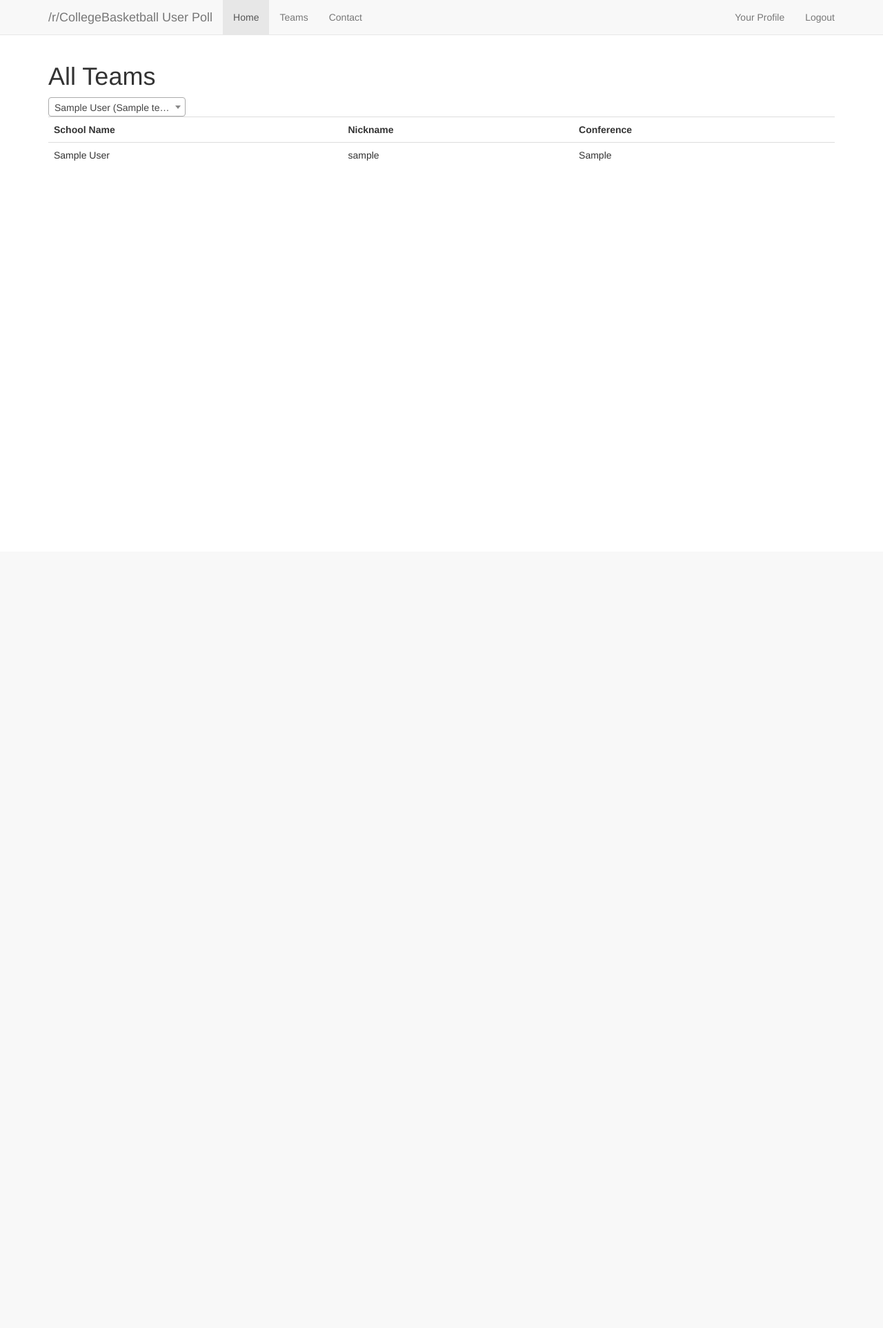
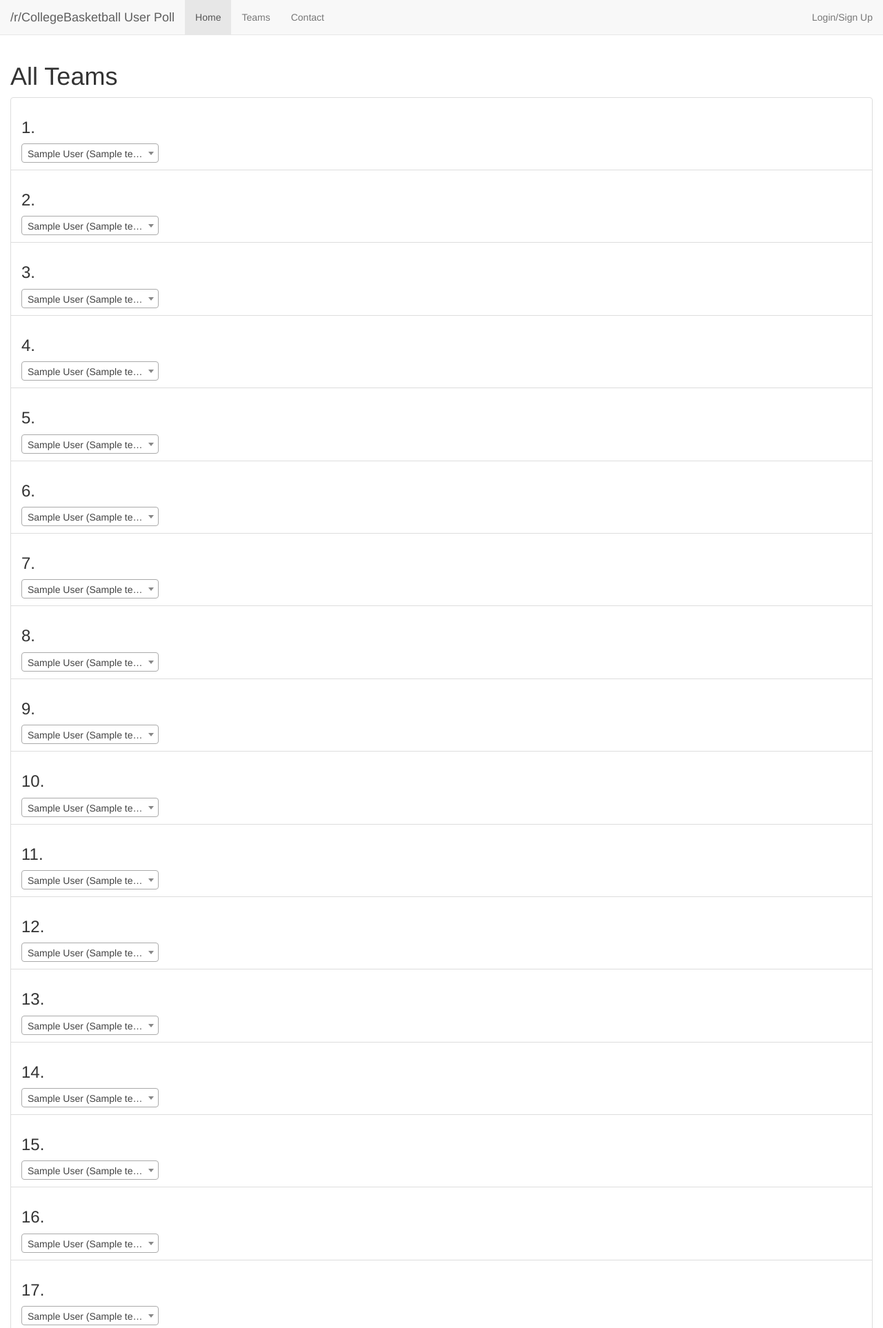
Before and after one commit to brandonsato/cbbpoll, a Flask app: page /teams in a window 1280 px wide. Shown: the top 1926 px of the page at 69% size. Before the commit the page ends 233 px from the top, so only its background shows below. Run offline with Flask 2, Linux system fonts and the light colour scheme; tables that the repository leaves empty hold one stand-in row (values such as "Sample post"); some libraries are stand-ins or nearby versions.

Commit message:
25 team selectors

```diff
--- a/cbbpoll/templates/base.html
+++ b/cbbpoll/templates/base.html
@@ -19,7 +19,7 @@
 {% block body %}
 {% block navbar %}
     <div class="navbar navbar-default navbar-static-top" role="navigation">
-      <div class="container">
+      <div class="container-fluid">
         <div class="navbar-header">
           <button type="button" class="navbar-toggle" data-toggle="collapse" data-target=".navbar-collapse">
             <span class="sr-only">Toggle navigation</span>
@@ -36,7 +36,7 @@
             <li><a href="#contact">Contact</a></li>
           </ul>
           <ul class="nav navbar-nav navbar-right">
-          {% if g.user %}
+          {% if logged_in %}
             <li><a href="{{ url_for('user', nickname = g.user.nickname) }}">Your Profile</a></li>
             <li><a href="{{ url_for('logout') }}">Logout</a></li>
           {% else %}
@@ -47,7 +47,7 @@
       </div>
     </div>
 {% endblock %}
-<div class="container">
+<div class="container-fluid">
     {% with messages = get_flashed_messages() %}
     {% if messages %}
     {% for message in messages %}
--- a/cbbpoll/templates/teams.html
+++ b/cbbpoll/templates/teams.html
@@ -2,11 +2,17 @@
 {% block content %}
 <h1>All Teams</h1>
 <form>
-	<select class="team" id="team1">
+	<ol class="list-group">
+{% for i in range(1,26) %}
+<li class="list-group-item">
+	<h3>{{i}}.</h3>
+	<select class="team" id="team{{i}}">
 		{% for team in teams %}
 	<option value={{team.id}} >{{team.full_name}}{% if team.short_name %} ({{team.short_name}}){% endif %}</option>
 	{% endfor %}
 </select>
+</li>
+{% endfor %}
 </form>
 
 <table class="table">
@@ -29,7 +35,7 @@
 {{super()}}
 <script src="//cdnjs.cloudflare.com/ajax/libs/select2/3.5.0/select2.min.js"></script>
 <script>
-        $(document).ready(function() { $(".team").select2(); });
- </script>
+        $(document).ready(function() { $(".team").select2({}); });
+</script>
 
  {% endblock %}
```
